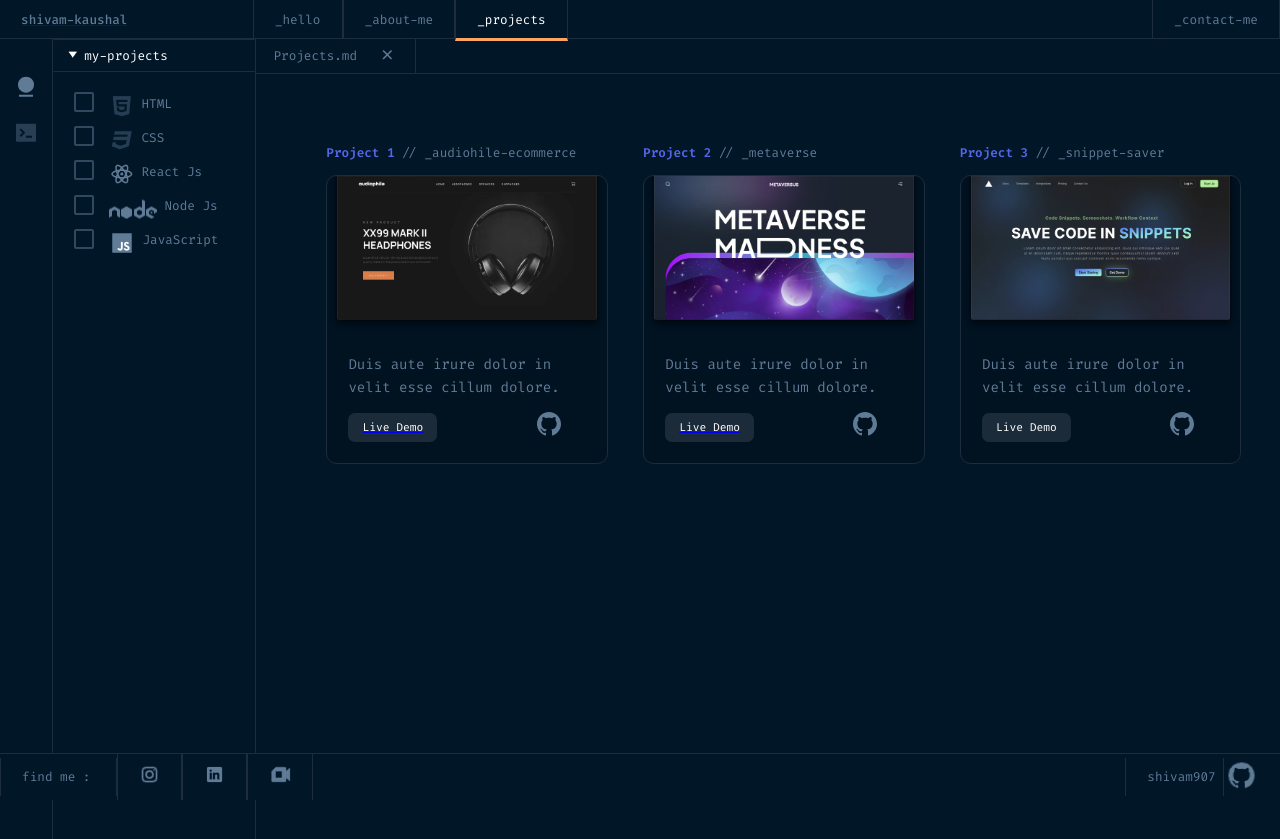
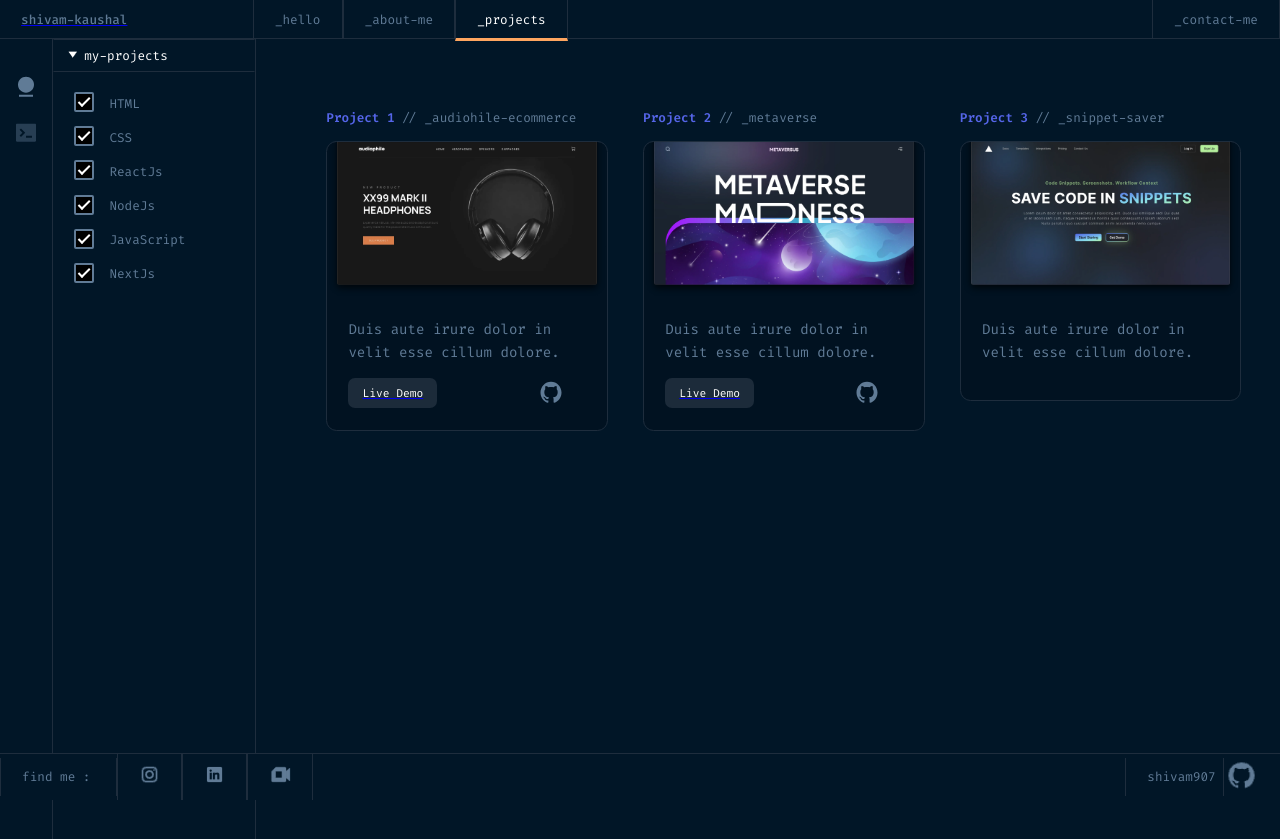
Before and after one commit to shivam907/portfolio-v2, a Next.js app: page /projects in a window 1280 px wide. Built offline with nearby package versions, Linux system fonts and the light colour scheme.

Commit message:
made the filters working

```diff
--- a/app/projects/page.js
+++ b/app/projects/page.js
@@ -1,23 +1,36 @@
 "use client";
-import React from "react";
+import React, { useEffect, useState } from "react";
 import classes from "./project.module.css";
 import Link from "next/link";
-import File1 from "../../components/File1";
-import File2 from "../../components/File2";
-import File3 from "../../components/File3";
-const page = () => {
-  const [file, changeFile] = React.useState(File3);
-  const [folder1, changeFolder1] = React.useState(true);
-  const [folder2, changeFolder2] = React.useState(false);
-  const [folder3, changeFolder3] = React.useState(false);
+import projectss from "../../data/projects.json";
 
-  const [workspace, changeWorkspace] = React.useState(true);
+const Page = () => {
+  const [projects, setProjects] = useState(projectss);
+  const [selectedTechnologies, setSelectedTechnologies] = useState({
+    HTML: true,
+    CSS: true,
+    ReactJs: true,
+    NodeJs: true,
+    JavaScript: true,
+    NextJs: true,
+  });
 
-  const [fileActive, changeFileActive] = React.useState(1);
-  const fileNames = ["bio.md", "interests.md", "education.md"];
-  React.useEffect(() => {
-    changeFile(fileActive == 1 ? File1 : fileActive == 2 ? File2 : File3);
-  }, [fileActive]);
+  // Handle checkbox change
+  const handleCheckboxChange = (tech) => {
+    setSelectedTechnologies((prevState) => ({
+      ...prevState,
+      [tech]: !prevState[tech],
+    }));
+  };
+
+  // Filter projects based on selected technologies
+  const filteredProjects = projects.filter((project) => {
+    const projectTechs = project.technologies || []; // Ensure projects have a technologies array
+    return Object.keys(selectedTechnologies).some(
+      (tech) => selectedTechnologies[tech] && projectTechs.includes(tech)
+    );
+  });
+
   return (
     <>
       <div className={classes.leftBar}>
@@ -30,182 +43,72 @@ const page = () => {
       </div>
       <div className={classes.info}>
         <div className={classes.personalInfo}>
-          <div
-            className={classes.heading}
-            onClick={() => {
-              changeWorkspace(workspace ? false : true);
-            }}
-          >
+          <div className={classes.heading}>
             <div className={classes.icon}>
-              <img
-                className={workspace ? "" : classes.rotated}
-                src="/icon.webp"
-                alt=""
-              />
+              <img src="/icon.webp" alt="" />
             </div>
             <div className={classes.name}>my-projects</div>
           </div>
-          {workspace && (
           <div className={classes.select}>
-              <div className={classes.option}>
+            {["HTML", "CSS", "ReactJs", "NodeJs", "JavaScript", "NextJs"].map(
+              (tech) => (
+                <div key={tech} className={classes.option}>
                   <label className={classes.check}>
                     <input
                       type="checkbox"
                       className={classes.checkbox}
-                    // checked="checked"
+                      checked={selectedTechnologies[tech]}
+                      onChange={() => handleCheckboxChange(tech)}
                     />
                   </label>
-
-                <div className={classes.selectOption}>
-                  <img src="/html.webp" alt="" />
+                  <div className={classes.optionName}>{tech}</div>
                 </div>
-                <div className={classes.optionName}>HTML</div>
-              </div>
-              <div className={classes.option}>
-                <label className={classes.check}>
-                  <input
-                    type="checkbox"
-                    className={classes.checkbox}
-                    // checked="checked"
-                  />
-                </label>
-
-                <div className={classes.selectOption}>
-                  <img src="/css.webp" alt="" />
-                </div>
-                <div className={classes.optionName}>CSS</div>
-              </div>
-              <div className={classes.option}>
-                <label className={classes.check}>
-                  <input
-                    type="checkbox"
-                    className={classes.checkbox}
-                    // checked="checked"
-                  />
-                </label>
-
-                <div className={classes.selectOption}>
-                  <img src="/react.webp" alt="" />
-                </div>
-                <div className={classes.optionName}>React Js</div>
-              </div>
-              <div className={classes.option}>
-                <label className={classes.check}>
-                  <input
-                    type="checkbox"
-                    className={classes.checkbox}
-                    // checked="checked"
-                  />
-                </label>
-
-                <div className={classes.selectOption}>
-                  <img className={classes.node} src="/node.webp" alt="" />
-                </div>
-                <div className={classes.optionName}>Node Js</div>
-              </div>
-              <div className={classes.option}>
-                <label className={classes.check}>
-                  <input
-                    type="checkbox"
-                    className={classes.checkbox}
-                    // checked="checked"
-                  />
-                </label>
-
-                <div className={classes.selectOption}>
-                  <img src="/js.webp" alt="" />
-                </div>
-                <div className={classes.optionName}>JavaScript</div>
-              </div>
-            </div>
+              )
             )}
           </div>
         </div>
+      </div>
       <div className={classes.code}>
-        <div className={classes.upperBar}>
-          <div className={classes.fileOpened}>
-            <div className={classes.fileOpenedName}>Projects.md</div>
-            <div className={classes.fileIcons}>
-              <img src="/close-icon.webp" alt="" />
+        <div className={classes.displayFile}>
+          {filteredProjects.length > 0 ? (
+            filteredProjects.map((project) => (
+              <div key={project.id} className={classes.project}>
+                <div className={classes.projNames}>
+                  <div className={classes.projName}>{project.name}</div>
+                  <div className={classes.projectName}>
+                    // _{project.nameClass}
                   </div>
                 </div>
-        </div>
-        <div className={classes.displayFile}>
-          <div className={classes.project}>
-            <div className={classes.projNames}>
-              <div className={classes.projName}>Project 1</div>
-              <div className={classes.projectName}>// _audiohile-ecommerce</div>
-            </div>
                 <div className={classes.projectBox}>
-              <img src="/proj1.webp" alt="" />
+                  <img src={project.image} alt={project.name} />
                   <div className={classes.projContent}>
-                <p>Duis aute irure dolor in velit esse cillum dolore.</p>{" "}
+                    <p>{project.description}</p>
                     <div className={classes.btns}>
-                  <Link href="https://lovely-gumption-003323.netlify.app/">
+                      {project.projectLink && (
+                        <Link href={project.projectLink}>
                           <div className={classes.view}>Live Demo</div>
                         </Link>
-                  <Link
-                    className={classes.imm}
-                    href="https://github.com/shivam907/audiophile"
-                  >
-                    {/* <div className={classes.imm}> */}
-                    <img src="/icons8-github.svg" alt="" />
+                      )}
+                      {project.githubLink && (
+                        <Link className={classes.imm} href={project.githubLink}>
+                          <img src={project.repoIcon} alt="GitHub" />
+                          <div className={classes.cirr}>
                             <div className={classes.cir}></div>
-                    {/* </div> */}
+                          </div>
                         </Link>
+                      )}
                     </div>
                   </div>
                 </div>
               </div>
-          <div className={classes.project}>
-            <div className={classes.projNames}>
-              <div className={classes.projName}>Project 2</div>
-              <div className={classes.projectName}>// _metaverse</div>
-            </div>
-            <div className={classes.projectBox}>
-              <img src="/proj2.webp" alt="" />
-              <div className={classes.projContent}>
-                <p>Duis aute irure dolor in velit esse cillum dolore.</p>
-                <div className={classes.btns}>
-                  <Link href="https://metaverse-henna.vercel.app/">
-                    <div className={classes.view}>Live Demo</div>
-                  </Link>
-                  {/* <div className={classes.imm}> */}
-                  <Link
-                    className={classes.imm}
-                    href="https://github.com/shivam907/metaverse"
-                  >
-                    <img src="/icons8-github.svg" alt="" />
-                    <div className={classes.cir}></div>
-                    {/* </div> */}
-                  </Link>
-                </div>
-              </div>
-            </div>
-          </div>
-          <div className={classes.project}>
-            <div className={classes.projNames}>
-              <div className={classes.projName}>Project 3</div>
-              <div className={classes.projectName}>// _snippet-saver</div>
-            </div>
-            <div className={classes.projectBox}>
-              <img src="/proj3.webp" alt="" />
-              <div className={classes.projContent}>
-                <p>Duis aute irure dolor in velit esse cillum dolore.</p>{" "}
-                <div className={classes.btns}>
-                  <div className={classes.view}>Live Demo</div>
-                  <div className={classes.imm}>
-                    <img src="/icons8-github.svg" alt="" />
-                    <div className={classes.cir}></div>
-                  </div>
-                </div>
-              </div>
-            </div>
-          </div>
+            ))
+          ) : (
+            <p>No projects match the selected technologies.</p>
+          )}
         </div>
       </div>
     </>
   );
 };
 
-export default page;
+export default Page;
--- a/app/projects/project.module.css
+++ b/app/projects/project.module.css
@@ -340,23 +340,35 @@
 
 .imm{
   position: relative;
-  align-self: flex-end;
+  /* align-self: flex-end; */
 }
 .imm img{
-  align-self: flex-end;
+  /* align-self: flex-end; */
+  width: 4rem;
+  margin: 0;
+  height: 4rem;
+}
+.cirr{
+  width: 4rem;
+  height: 4rem;
+  position: absolute;
+  top: 0;
+  left: 0;
+  display: flex;
+  align-items: center;
+  justify-content: center;
 }
 .cir{
   display: none;
-  position: absolute;
-  top: -2rem;
-  left: 0.3rem;
-  width: 2.6rem;
-  height: 2.45rem;
+  width: 3.2rem;
+  height: 3.2rem;
   border-radius: 50%;
   background-color: #374c6090;
   /* top: 0; */
 }
-
+.btns a{
+  display: block;
+}
 .imm:hover .cir{
   display: block;
   cursor: pointer;
--- /dev/null
+++ b/data/projects.json
@@ -0,0 +1,35 @@
+[
+  {
+    "id": 1,
+    "name": "Project 1",
+    "description": "Duis aute irure dolor in velit esse cillum dolore.",
+    "projectLink": "https://lovely-gumption-003323.netlify.app/",
+    "githubLink": "https://github.com/shivam907/audiophile",
+    "image": "/proj1.webp",
+    "repoIcon": "/icons8-github.svg",
+    "nameClass": "audiohile-ecommerce",
+    "technologies": ["CSS", "ReactJs"]
+  },
+  {
+    "id": 2,
+    "name": "Project 2",
+    "description": "Duis aute irure dolor in velit esse cillum dolore.",
+    "projectLink": "https://metaverse-henna.vercel.app/",
+    "githubLink": "https://github.com/shivam907/metaverse",
+    "image": "/proj2.webp",
+    "repoIcon": "/icons8-github.svg",
+    "nameClass": "metaverse",
+    "technologies": ["HTML", "CSS", "ReactJs"]
+  },
+  {
+    "id": 3,
+    "name": "Project 3",
+    "description": "Duis aute irure dolor in velit esse cillum dolore.",
+    "projectLink": "",
+    "githubLink": "",
+    "image": "/proj3.webp",
+    "repoIcon": "/icons8-github.svg",
+    "nameClass": "snippet-saver",
+    "technologies": ["CSS", "NextJs"]
+  }
+]
```
Lines whose indentation alone changed are shown as unchanged.
